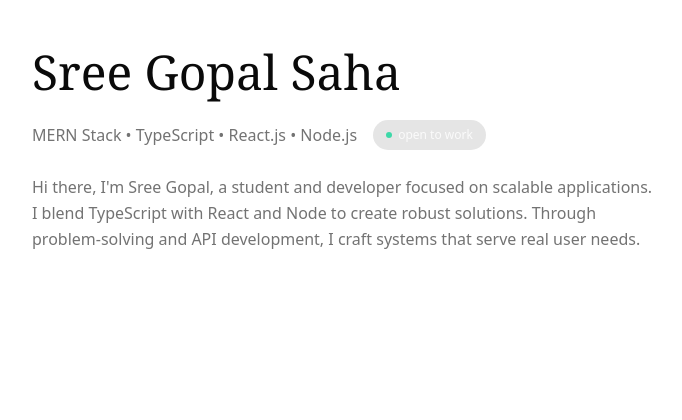
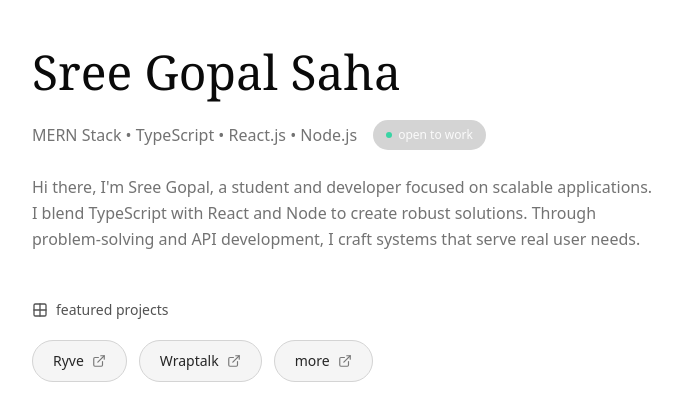
Before and after one commit to sreegopalsaha/sreegopal-portfolio, a Next.js app: page / in a window 1280 px wide. Shown: the top 420 px of the page, without its empty margins (296-978 px from the left). Built offline with nearby package versions, Linux system fonts and the light colour scheme.

Commit message:
add section and chip component and use them in home page

```diff
--- a/app/page.tsx
+++ b/app/page.tsx
@@ -1,27 +1,22 @@
 import { Container } from "@/components/atoms/container";
-import { Badge } from "@/components/ui/badge";
+import { Section } from "@/components/atoms/section";
+import { Chip } from "@/components/chip";
+import Summary from "@/components/summary";
+import { projects } from "@/data/data";
 
 export default function Home() {
   return (
     <Container>
-      <header className="mb-10">
-        <h1 className="text-5xl font-serif mb-6">Sree Gopal Saha</h1>
-
-        <div className="flex flex-wrap items-center gap-2 text-base text-muted-foreground mb-3">
-          MERN Stack • TypeScript • React.js • Node.js
-          <Badge className="ml-2 px-3 py-1.5 inline-flex items-center gap-1.5 bg-neutral-200 dark:bg-neutral-900">
-            <span className="w-1.5 h-1.5 rounded-full animate-pulse bg-emerald-400"></span>
-            open to work
-          </Badge>
+      <Summary />
+      <Section sectionId="featured-projects" title="featured projects">
+        <div className="flex flex-wrap gap-3">
+          {projects.map((p) => (
+            <Chip key={p.name} href={p.href}>
+              {p.name}
+            </Chip>
+          ))}
         </div>
-
-        <p className="mt-6 text-base leading-relaxed text-muted-foreground">
-          Hi there, I'm Sree Gopal, a student and developer focused on scalable
-          applications. I blend TypeScript with React and Node to create robust
-          solutions. Through problem-solving and API development, I craft
-          systems that serve real user needs.
-        </p>
-      </header>
+      </Section>
     </Container>
   );
 }
--- /dev/null
+++ b/components/atoms/section.tsx
@@ -0,0 +1,22 @@
+import React from "react";
+import { Grid2X2 } from "lucide-react";
+
+export const Section = ({
+  title,
+  children,
+  sectionId,
+}: {
+  title?: string;
+  sectionId: string;
+  children: React.ReactNode;
+}) => (
+  <section id={sectionId} className="mt-12">
+    {title && (
+      <div className="inline-flex items-center gap-2 mb-5 text-neutral-600 dark:text-neutral-400 text-sm">
+        <Grid2X2 size={16} />
+        <span>{title}</span>
+      </div>
+    )}
+    <div>{children}</div>
+  </section>
+);
--- /dev/null
+++ b/components/chip.tsx
@@ -0,0 +1,25 @@
+import React from "react";
+import { ExternalLink } from "lucide-react";
+
+export const Chip = ({
+  children,
+  href,
+}: {
+  children: React.ReactNode;
+  href?: string;
+}) =>
+  href ? (
+    <a
+      href={href}
+      className="inline-flex items-center gap-2 px-5 py-2.5 rounded-full bg-neutral-100 dark:bg-neutral-900 text-neutral-800 dark:text-neutral-300 text-sm hover:bg-neutral-200 dark:hover:bg-neutral-800 transition border border-neutral-300 dark:border-neutral-800"
+      target="_blank"
+      rel="noreferrer"
+    >
+      {children}
+      <ExternalLink size={14} className="opacity-60" />
+    </a>
+  ) : (
+    <div className="inline-flex items-center gap-2 px-5 py-2.5 rounded-full bg-neutral-100 dark:bg-neutral-900 text-neutral-800 dark:text-neutral-300 text-sm border border-neutral-300 dark:border-neutral-800">
+      {children}
+    </div>
+  );
--- /dev/null
+++ b/components/summary.tsx
@@ -0,0 +1,27 @@
+import React from "react";
+import { Badge } from "./ui/badge";
+
+function Summary() {
+  return (
+    <header className="mb-10">
+      <h1 className="text-5xl font-serif mb-6">Sree Gopal Saha</h1>
+
+      <div className="flex flex-wrap items-center gap-2 text-base text-muted-foreground mb-3">
+        MERN Stack • TypeScript • React.js • Node.js
+        <Badge className="ml-2 px-3 py-1.5 inline-flex items-center gap-1.5 bg-neutral-300 dark:bg-neutral-900">
+          <span className="w-1.5 h-1.5 rounded-full animate-pulse bg-emerald-400"></span>
+          open to work
+        </Badge>
+      </div>
+
+      <p className="mt-6 text-base leading-relaxed text-muted-foreground">
+        Hi there, I'm Sree Gopal, a student and developer focused on scalable
+        applications. I blend TypeScript with React and Node to create robust
+        solutions. Through problem-solving and API development, I craft systems
+        that serve real user needs.
+      </p>
+    </header>
+  );
+}
+
+export default Summary;
```
Also changed, not shown: types.ts (added, +10 -0 lines).
